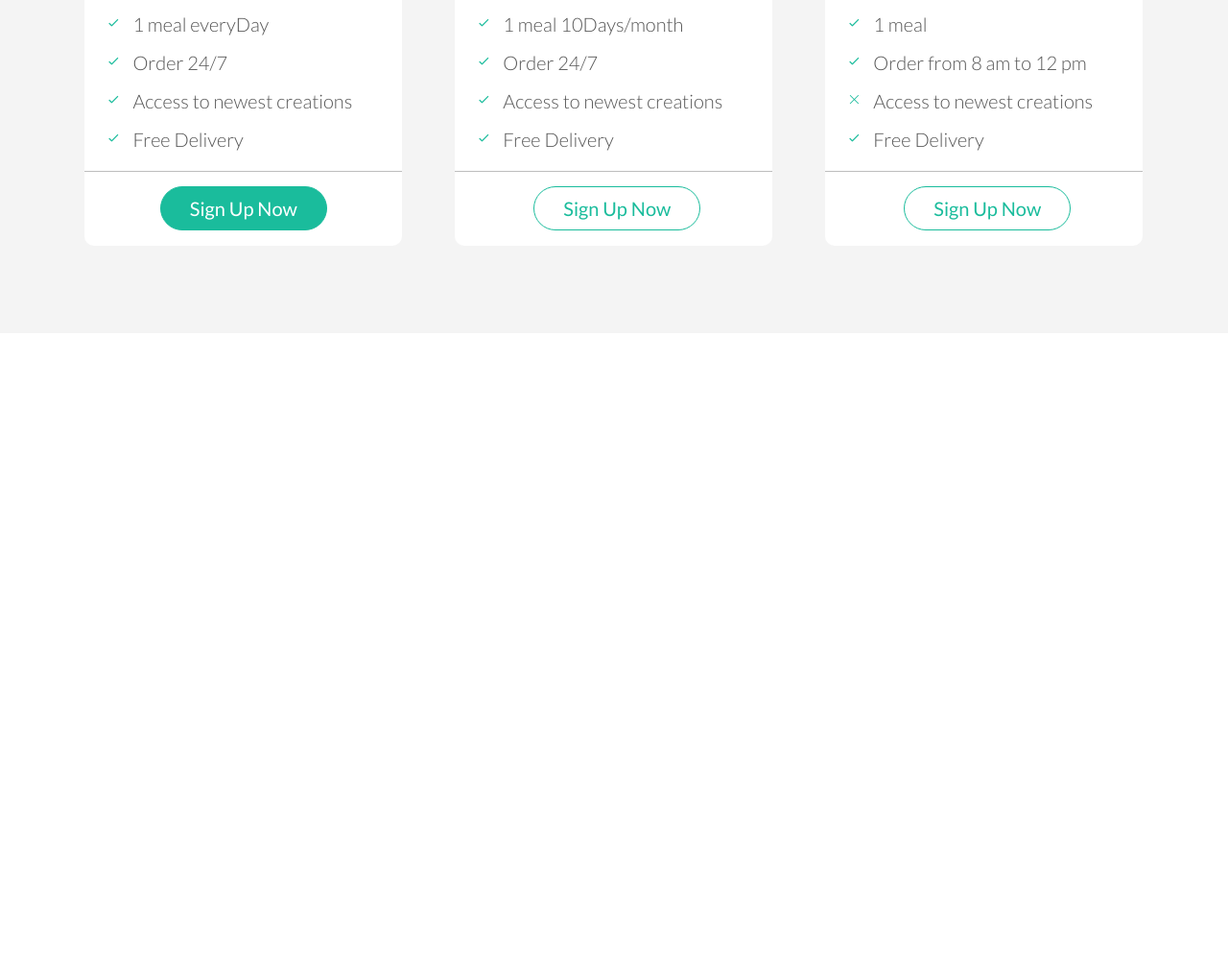
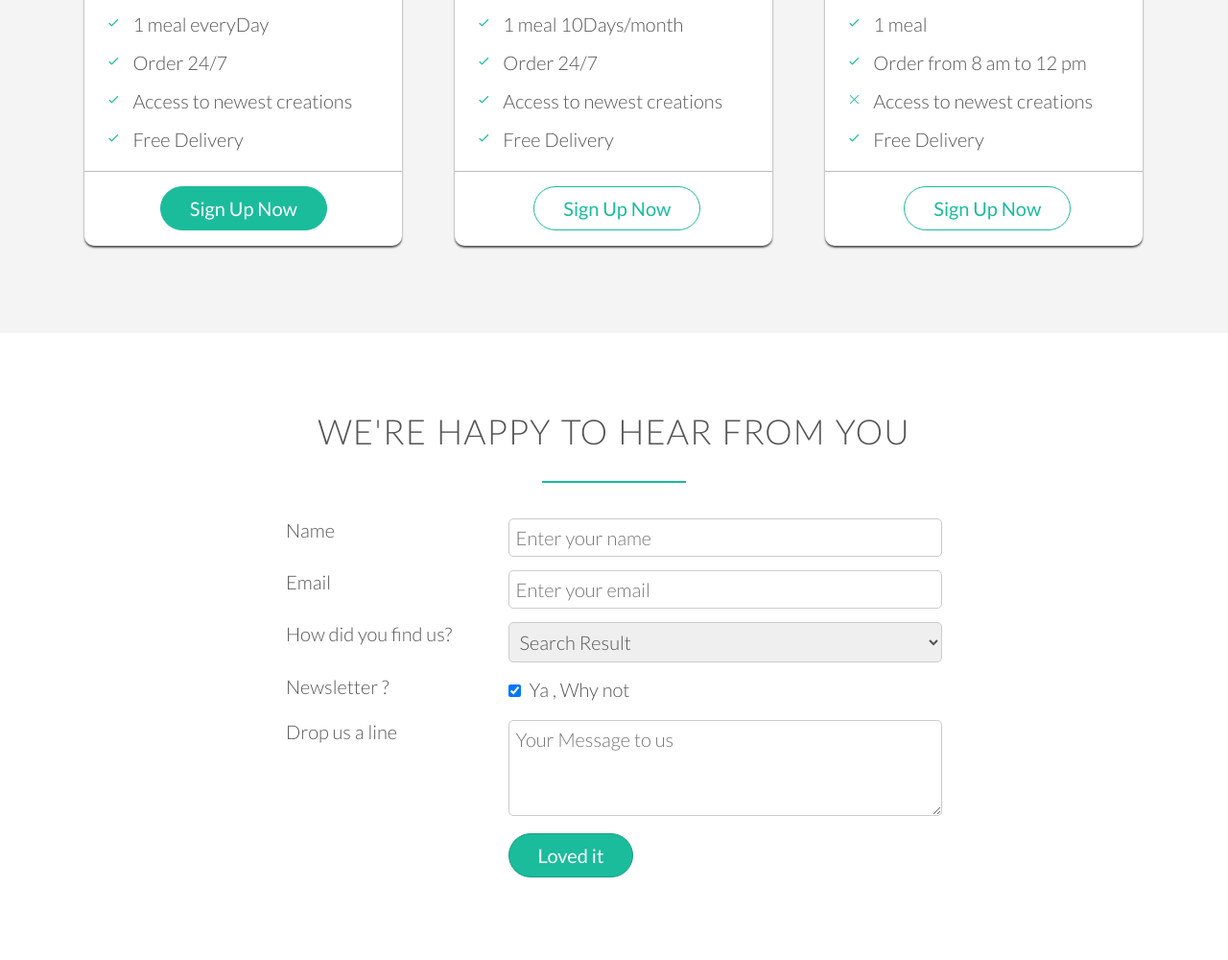
Before and after one commit to addictedcoder0/OmniFood, a plain HTML site: page index.html in a window 1280 px wide. Shown: the part 4349-5349 px from the top of the page at 96% size. Before the commit the page ends 4696 px from the top, so only its background shows below. Drawn offline with Linux system fonts and the light colour scheme; files whose address does not match are found by name.

Commit message:
contact form section got completed

```diff
--- a/index.html
+++ b/index.html
@@ -292,6 +292,68 @@
                 </div>
             </div>
         </section>
+        <section class="section-form">
+            <div class="row">
+                <h2>We're happy to hear from you</h2>
+            </div>
+            <div class="row">
+                <form method="post" action="#" class="contact-form">
+                    <div class="row">
+                        <div class="col span-1-of-3">
+                            <label for="name">Name</label>
+                        </div>
+                        <div class="col span-2-of-3">
+                            <input type="text" name="name" id="name" placeholder="Enter your name" required>
+                        </div>
+                    </div>
+                    <div class="row">
+                        <div class="col span-1-of-3">
+                            <label for="email">Email</label>
+                        </div>
+                        <div class="col span-2-of-3">
+                            <input type="email" name="email" id="email" placeholder="Enter your email" required>
+                        </div>
+                    </div>
+                    <div class="row">
+                        <div class="col span-1-of-3">
+                            <label for="find-us">How did you find us?</label>
+                        </div>
+                        <div class="col span-2-of-3">
+                            <select name="find-us" id="find-us">
+                                <option value="friends">Friends</option>
+                                <option value="search" selected>Search Result</option>
+                                <option value="ad">Advertisement</option>
+                                <option value="other">Other</option>
+                            </select>
+                        </div>
+                    </div>
+                    <div class="row">
+                        <div class="col span-1-of-3">
+                            <label for="newsletter">Newsletter ?</label>
+                        </div>
+                        <div class="col span-2-of-3">
+                            <input type="checkbox" name="newsletter" id="newsletter" checked> Ya , Why not
+                        </div>
+                    </div>
+                    <div class="row">
+                        <div class="col span-1-of-3">
+                            <label>Drop us a line</label>
+                        </div>
+                        <div class="col span-2-of-3">
+                            <textarea name="message" placeholder="Your Message to us"></textarea>
+                        </div>
+                    </div>
+                    <div class="row">
+                        <div class="col span-1-of-3">
+                            <label>&nbsp;</label>
+                        </div>
+                        <div class="col span-2-of-3">
+                           <input type="submit" value="Loved it">
+                        </div>
+                    </div>
+                </form>
+            </div>
+        </section>
     </body>
 </html>
     <!--
--- a/resources/css/style.css
+++ b/resources/css/style.css
@@ -117,7 +117,8 @@ h3{
 /*------- BUTTONS ----------*/
 
 .btn:link,
-.btn:visited{
+.btn:visited,
+input[type=submit]{
     display: inline-block;
     padding: 10px 30px;
     font-weight: 500;
@@ -126,7 +127,9 @@ h3{
     transition: background-color 0.2s,border 0.2s,color 0.2s;
 }
 .btn-full:link,
-.btn-full:visited{
+.btn-full:visited,
+input[type=submit]
+{
     background-color: #1abc9c;
     border: 1px solid #1abc9c;
     color:#fff;
@@ -139,11 +142,15 @@ h3{
 }
 
 .btn:hover,
-.btn:active{
+.btn:active,
+input[type=submit]:hover,
+input[type=submit]:active
+{
     background-color: #169e83;
 }
 .btn-full:hover,
-.btn-full:active{
+.btn-full:active,
+input[type=submit]{
     border: 1px solid #169e83;
 }
 
@@ -365,18 +372,22 @@ cite img{
     border-radius: 10px;
     width: 90%;
     margin-left: 5%;
+    box-shadow: 0 2px 2px;
 }
 
 .plan-box div{
     padding: 15px;
     border-bottom: 1px solid #bdbdbd;
+
 }
 .plan-box div:last-child{
     text-align: center;
     border-bottom: 1px solid transparent;
 }
 .plan-box div:first-child{
-    background-color: #d7d7d7;
+    background-color: #fafafa;
+    border-top-left-radius: 5px;
+    border-top-right-radius: 5px;
 }
 .plan-price{
     font-size: 300%;
@@ -401,3 +412,46 @@ cite img{
 .plan-box ul li{
     padding: 5px 0;
 }
+
+/*-----------------------------*/
+/*      Contact section        */
+/*-----------------------------*/
+
+.contact-form{
+    width: 60%;
+    margin: 0 auto;
+}
+input[type=text],
+input[type=email],
+select,
+textarea{
+    width: 100%;
+    padding: 7px;
+    border: 1px solid #ccc;
+    border-radius: 5px;
+    transition: border-color 0.2s;
+}
+
+textarea{
+    height: 100px;
+}
+
+input[type=text]:focus,
+input[type=email]:focus,
+select:focus{
+    outline: none;
+}
+
+input[type=text]:hover,
+input[type=email]:hover,
+select:hover{
+  border-color: #1abc9c;
+}
+
+input[type=checkbox]{
+    margin:10px 5px 10px 0;
+}
+
+textarea:hover{
+    border-color: #1abc9c;
+}
```
